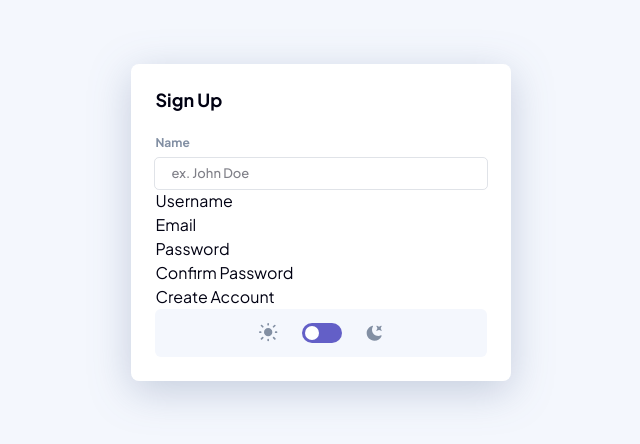
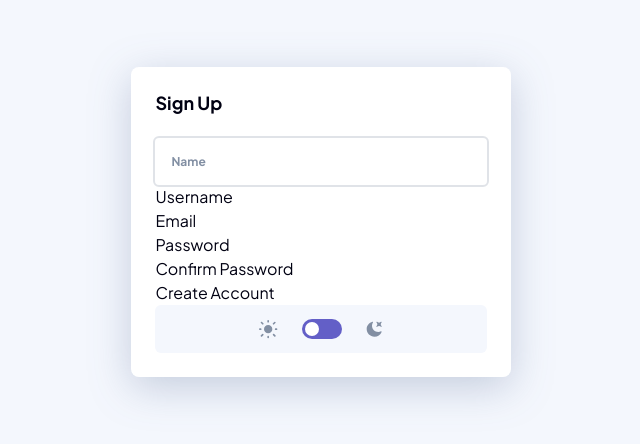
Before and after one commit to CodingWithJiro/frontend-mentor-kanban-task-management-web-app, a Next.js app: page /sign-up in a window 1280 px wide. Shown: the part 178-622 px from the top of the page, without its empty margins (319-959 px from the left). Built offline with nearby package versions, Linux system fonts and the light colour scheme; no server answers.

Commit message:
feat(sign-up): make input label float when focused

```diff
--- a/src/app/globals.css
+++ b/src/app/globals.css
@@ -12,7 +12,6 @@
   --background-theme-toggle: #f4f7fd;
   --background-board-item-hover: #6460c71a;
   --background-board-actions-menu: #ffffff;
-  --outline-input-focus: #2b2c37;
 }
 
 .dark {
@@ -25,7 +24,6 @@
   --background-theme-toggle: #20212c;
   --background-board-item-hover: #ffffff;
   --background-board-actions-menu: #20212c;
-  --outline-input-focus: #ffffff;
 }
 
 @theme inline {
@@ -38,7 +36,6 @@
   --color-background-theme-toggle: var(--background-theme-toggle);
   --color-background-board-item-hover: var(--background-board-item-hover);
   --color-background-board-actions-menu: var(--background-board-actions-menu);
-  --color-outline-input-focus: var(--outline-input-focus);
   --font-sans: var(--font-plus-jakarta-sans);
   --color-main-purple: #635fc7;
   --color-main-purple-hover: #a8a4ff;
--- a/src/components/auth/sign-up-form.tsx
+++ b/src/components/auth/sign-up-form.tsx
@@ -71,23 +71,24 @@ export default function SignUpForm() {
       </h2>
 
       <ul>
-        <li className="flex flex-col gap-2">
+        <li className="relative">
+          <input
+            className="peer outline-medium-gray/25 text-body-l focus-visible:outline-main-purple hover:outline-main-purple w-full rounded-sm px-4 py-3 font-medium placeholder-transparent outline-2 transition-colors"
+            id="name"
+            name="name"
+            type="text"
+            value={name}
+            placeholder=""
+            onChange={handleNameChange}
+            required
+          />
+
           <label
-            className="text-heading-s text-medium-gray font-bold transition-colors"
+            className="text-heading-s text-medium-gray peer-focus:bg-background-form peer-focus:text-main-purple peer-hover:text-main-purple peer-not-placeholder-shown:bg-background-form peer-not-placeholder-shown::scale-90 pointer-events-none absolute top-4 left-4 origin-left font-bold transition-all peer-not-placeholder-shown:-top-2 peer-not-placeholder-shown:px-1 peer-focus:-top-2 peer-focus:scale-90 peer-focus:px-1"
             htmlFor="name"
           >
             Name
           </label>
-          <input
-            className="outline-medium-gray/25 text-body-l focus-visible:outline-outline-input-focus rounded-sm px-4 py-1 font-medium outline transition-colors"
-            id="name"
-            name="name"
-            type="text"
-            value={name}
-            placeholder="ex. John Doe"
-            onChange={handleNameChange}
-            required
-          />
         </li>
         <li>
           <label htmlFor="username">Username</label>
```
